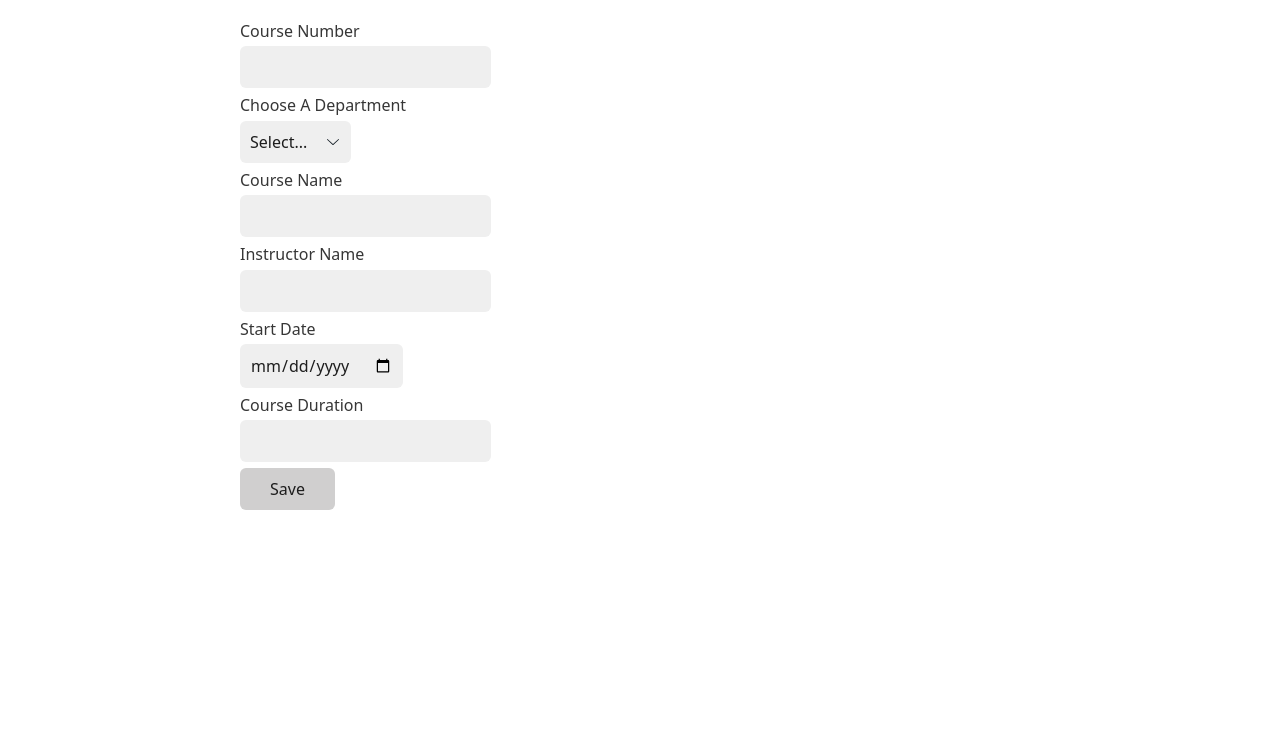
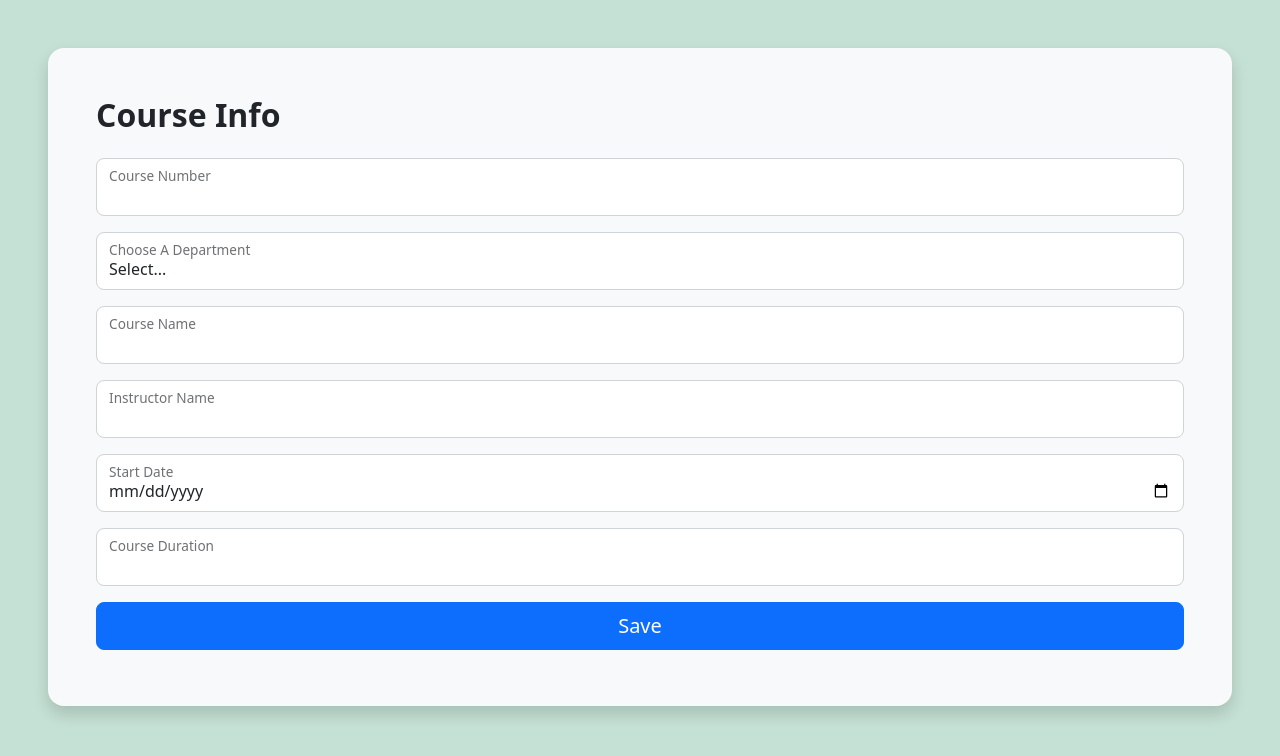
Before and after one commit to snk-99/Workbook-7, a plain HTML site: page assets-courses/edit-course.html in a window 1280 px wide. Drawn offline with nearby package versions, Linux system fonts and the light colour scheme; no server answers.

Commit message:
edit course ui impoved

```diff
--- a/assets-courses/edit-course.html
+++ b/assets-courses/edit-course.html
@@ -5,39 +5,61 @@
     <meta charset="UTF-8">
     <meta http-equiv="X-UA-Compatible" content="IE=edge">
     <meta name="viewport" content="width=device-width, initial-scale=1.0">
-    <link rel="stylesheet" href="https://cdn.jsdelivr.net/npm/water.css@2/out/water.css">
+    <!-- <link rel="stylesheet" href="https://cdn.jsdelivr.net/npm/water.css@2/out/water.css"> -->
+    <link href="https://cdn.jsdelivr.net/npm/bootstrap@5.2.2/dist/css/bootstrap.min.css" rel="stylesheet"
+        integrity="sha384-Zenh87qX5JnK2Jl0vWa8Ck2rdkQ2Bzep5IDxbcnCeuOxjzrPF/et3URy9Bv1WTRi" crossorigin="anonymous">
     <title>Document</title>
 </head>
 
-<body>
+<body class="position-static d-block p-5 bg-success bg-opacity-25">
+
+    <div class="modal-dialog bg-light rounded-4 " role="document">
+        <div class="modal-content rounded-4 shadow">
+            <div class="modal-header p-5 pb-4 border-bottom-0">
+
+                <h1 class="fw-bold mb-0 fs-2">Course Info</h1>
+                <!-- <button type="button" class="btn-close" data-bs-dismiss="modal" aria-label="Close"></button> -->
+            </div>
+
+            <div class="modal-body p-5 pt-0">
                 <form>
+                    <div class="form-floating mb-3">
+                        <input type="number" name="course-num" id="course-num" class="form-control rounded-3">
                         <label for="course-num">Course Number</label>
-        <input type="number" name="course-num" id="course-num">
-
-        <label for="cdepartment-list">Choose A Department</label>
-        <select name="department-name" id="department-list">
+                    </div>
+                    <div class="form-floating mb-3">
+                        <select name="department-name" id="department-list" class="form-control rounded-3">
                             <option>Select...</option>
                             <option value="CompSci">CompSci</option>
                             <option value="Math">Math</option>
                             <option value="English">English</option>
                             <option value="Finance">Finance</option>
                         </select>
+                        <label for="cdepartment-list">Choose A Department</label>
 
+                    </div>
+                    <div class="form-floating mb-3">
+                        <input type="text" id="course-name" class="form-control rounded-3">
                         <label for="course-name">Course Name</label>
-        <input type="text" id="course-name">
+                    </div>
+                    <div class="form-floating mb-3">
+                        <input type="text" id="instructor" class="form-control rounded-3">
+                        <label for="instructor">Instructor Name</label>
+                    </div>
+                    <div class="form-floating mb-3">
+                        <input type="date" id="start-date" class="form-control rounded-3">
+                        <label for="start-date">Start Date</label>
+                    </div>
+                    <div class="form-floating mb-3">
+                        <input type="number" id="num-days" class="form-control rounded-3">
+                        <label for="num-days">Course Duration</label>
+                    </div>
+                    <button class="w-100 mb-2 btn btn-lg rounded-3 btn-primary" type="submit">Save</button>
+                </form>
+            </div>
+        </div>
+    </div>
 
-        <label for="instructor">Instructor Name</label>
-        <input type="text" id="instructor">
-
-        <label for="start-date">Start Date</label>
-        <input type="date" id="start-date">
-
-        <label for="num-days">Course Duration</label>
-        <input type="number" id="num-days">
-
-        <button>Save</button>
-        <p id="message-to-user"></p>
-    </form>
     <script src="./scripts/edit-course.js"></script>
 </body>
 
```
Lines whose indentation alone changed are shown as unchanged.
